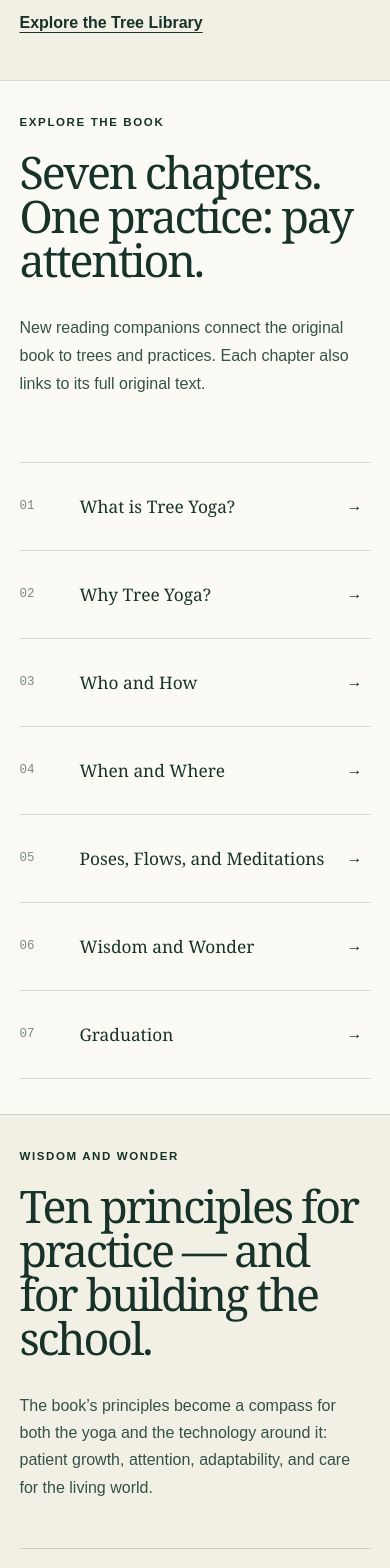
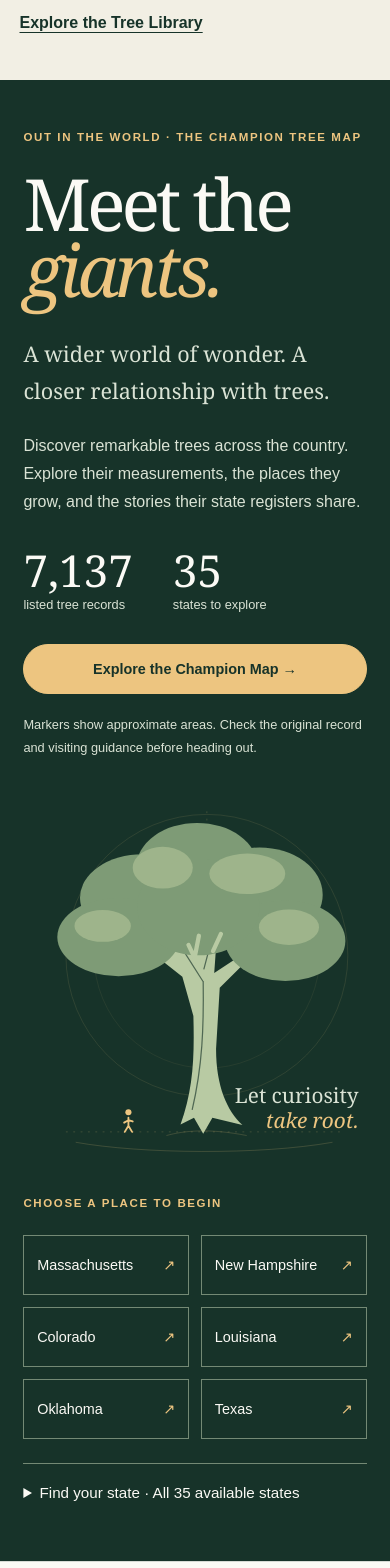
Before and after one commit to aianthems/tree-yoga-school, a Next.js app: page / in a window 390 px wide. Shown: the part 5720-7288 px from the top of the page. Built offline with nearby package versions, Linux system fonts and the light colour scheme.

Commit message:
Feature champion trees on the homepage and prioritize map exploration (#62)

```diff
--- /dev/null
+++ b/app/components/home-champions.tsx
@@ -0,0 +1,76 @@
+import Link from "next/link";
+import { championStates, type ChampionState } from "../../lib/champion-states";
+import { championHref } from "../../lib/champion-links";
+
+const featuredStates: ChampionState[] = ["MA", "NH", "CO", "LA", "OK", "TX"];
+const availableStates = Object.entries(championStates).sort((a, b) => a[1].name.localeCompare(b[1].name));
+const listedCount = availableStates.reduce((total, [, state]) => total + state.expectedRecords, 0);
+
+export default function HomeChampions() {
+  return (
+    <section className="home-champions" id="meet-the-giants" aria-labelledby="home-champions-title">
+      <div className="home-champions-main">
+        <div className="home-champions-copy">
+          <p className="section-kicker">Out in the world · The Champion Tree Map</p>
+          <h2 id="home-champions-title">Meet the<br /><em>giants.</em></h2>
+          <p className="home-champions-lede">A wider world of wonder. A closer relationship with trees.</p>
+          <p>Discover remarkable trees across the country. Explore their measurements, the places they grow, and the stories their state registers share.</p>
+          <div className="home-champions-stats">
+            <span><strong>{listedCount.toLocaleString("en-US")}</strong> listed tree records</span>
+            <span><strong>{availableStates.length}</strong> states to explore</span>
+          </div>
+          <Link className="button home-champions-button" href="/champion-trees#explorer" prefetch={false}>Explore the Champion Map →</Link>
+          <p className="home-champions-note">Markers show approximate areas. Check the original record and visiting guidance before heading out.</p>
+        </div>
+        <div className="home-champions-art" aria-hidden="true">
+          <svg viewBox="0 0 560 610" fill="none" focusable="false">
+            <circle cx="300" cy="260" r="230" stroke="currentColor" opacity=".18" />
+            <circle cx="300" cy="260" r="184" stroke="currentColor" opacity=".12" />
+            <path d="M70 548H525M300 25V552" stroke="currentColor" opacity=".3" strokeDasharray="3 9" />
+            <path d="M257 536C277 480 280 431 278 359L260 295 212 257 185 192 216 219 244 235 234 177 259 213 280 261 289 176 272 125 289 150 303 207 325 154 340 97 340 156 316 233 312 289 356 260 386 210 367 267 321 313 315 413C315 474 333 514 358 537L309 525 294 551 279 525Z" fill="#b8caa3" />
+            <path d="M276 512C293 440 295 376 294 302M294 303L261 251M295 283L310 226" stroke="#173329" strokeWidth="2" opacity=".65" />
+            <g fill="#7e9b76">
+              <ellipse cx="284" cy="116" rx="99" ry="72" />
+              <ellipse cx="195" cy="166" rx="102" ry="71" />
+              <ellipse cx="386" cy="161" rx="103" ry="77" />
+              <ellipse cx="156" cy="230" rx="100" ry="64" />
+              <ellipse cx="428" cy="236" rx="98" ry="66" />
+              <ellipse cx="286" cy="181" rx="100" ry="79" />
+            </g>
+            <g fill="#a9bd92" opacity=".75">
+              <ellipse cx="228" cy="117" rx="49" ry="34" />
+              <ellipse cx="366" cy="127" rx="62" ry="33" />
+              <ellipse cx="130" cy="212" rx="46" ry="26" />
+              <ellipse cx="434" cy="214" rx="49" ry="29" />
+            </g>
+            <path d="M270 243L280 264 287 228M310 253L323 225" stroke="#b8caa3" strokeWidth="7" strokeLinecap="round" />
+            <g stroke="#edc580" strokeWidth="3" strokeLinecap="round">
+              <circle cx="172" cy="516" r="5" fill="#edc580" stroke="none" />
+              <path d="M172 525V538M172 529L165 533M172 529L179 531M172 538L166 548M172 538L178 548" />
+            </g>
+            <path d="M234 554C263 546 304 542 365 554M86 565C193 584 387 586 505 565" stroke="currentColor" opacity=".3" />
+          </svg>
+          <p>Let curiosity<br /><em>take root.</em></p>
+        </div>
+      </div>
+      <div className="home-champions-states">
+        <p className="section-kicker">Choose a place to begin</p>
+        <nav className="home-champions-shortcuts" aria-label="Featured states on the Champion Map">
+          {featuredStates.map(state => (
+            <Link key={state} href={`${championHref({ state })}#explorer`} prefetch={false}>
+              <span>{championStates[state].name}</span><span aria-hidden="true">↗</span>
+            </Link>
+          ))}
+        </nav>
+        <details className="home-champions-directory">
+          <summary>Find your state · All {availableStates.length} available states</summary>
+          <nav aria-label="All states on the Champion Map">
+            {availableStates.map(([state, config]) => (
+              <Link key={state} href={`${championHref({ state })}#explorer`} prefetch={false}>{config.name}<span>{config.expectedRecords.toLocaleString("en-US")} records</span></Link>
+            ))}
+          </nav>
+        </details>
+      </div>
+    </section>
+  );
+}
--- a/app/globals.css
+++ b/app/globals.css
@@ -815,6 +815,11 @@ section[id] { scroll-margin-top: 90px; }
 
 /* Champion register coverage and regional navigation. */
 .champion-source-dates { max-width: 1200px; margin: 0 auto 2rem; padding: 0 1.5rem; }
+.champion-source-dates > .course-link { display: inline-flex; min-height: 44px; align-items: center; margin-bottom: 1.25rem; }
+.champion-source-dates h2 { font: 400 clamp(2rem, 3.5vw, 3rem)/1.15 Georgia, serif; letter-spacing: -.035em; }
+.champion-page-links { display: flex; flex-wrap: wrap; align-items: center; gap: .75rem 2rem; margin-top: 1.5rem; }
+.champion-page-links .course-link { display: inline-flex; min-height: 44px; align-items: center; }
+.champion-page [id^="source-"] { scroll-margin-top: 100px; }
 .champion-date-grid { display: grid; grid-template-columns: repeat(auto-fit, minmax(240px, 1fr)); gap: .8rem; }
 .champion-date-grid a { display: grid; gap: .35rem; padding: 1rem; border: 1px solid #b9c6b3; border-radius: 12px; color: inherit; text-decoration: none; }
 .champion-date-grid span, .champion-date-grid small { font-size: .85rem; }
@@ -1061,3 +1066,45 @@ section[id] { scroll-margin-top: 90px; }
   .home-hug .hug-art { max-height: 410px; }
 }
 @media (prefers-reduced-motion: reduce) { .hug-details-icon { transition: none; } }
+
+/* The homepage invitation stays lightweight: artwork and state links are server rendered. */
+.home-champions { background: #173329; color: #fbfaf5; overflow: hidden; }
+.home-champions-main { display: grid; grid-template-columns: 1.15fr 1fr; max-width: 1500px; margin: auto; padding: clamp(3rem, 7vw, 6rem) clamp(1.25rem, 6vw, 6rem) 2rem; gap: 3vw; align-items: center; }
+.home-champions .section-kicker { color: #edc580; line-height: 1.6; }
+.home-champions h2 { font: 400 clamp(4.5rem, 9vw, 9rem)/.92 Georgia, serif; letter-spacing: -.055em; margin: 1.5rem 0 2rem; }
+.home-champions h2 em { color: #edc580; font-weight: 400; }
+.home-champions-copy > p:not(.section-kicker) { max-width: 49ch; color: #dae3d5; line-height: 1.75; }
+.home-champions-copy .home-champions-lede { font: 400 clamp(1.35rem, 2vw, 1.8rem)/1.4 Georgia, serif; color: #fbfaf5; }
+.home-champions-stats { display: flex; flex-wrap: wrap; gap: 1.25rem 2.5rem; margin: 2rem 0; }
+.home-champions-stats span { display: flex; flex-direction: column; gap: .35rem; font-size: .8rem; color: #dae3d5; }
+.home-champions-stats strong { font: 400 2.75rem/1 Georgia, serif; color: #fbfaf5; }
+.home-champions-button { background: #edc580; color: #173329; border: 1px solid #edc580; white-space: normal; text-align: center; }
+.home-champions-button:hover { background: #fbfaf5; border-color: #fbfaf5; }
+.home-champions-copy .home-champions-note { font-size: .8rem; max-width: 55ch; margin-top: 1.25rem; }
+.home-champions-art { position: relative; color: #edc580; align-self: stretch; display: grid; align-content: center; }
+.home-champions-art svg { display: block; width: 100%; max-height: 620px; }
+.home-champions-art p { position: absolute; bottom: 0; right: 0; font: 400 clamp(1.3rem, 2vw, 2rem)/1.2 Georgia, serif; text-align: right; color: #dae3d5; }
+.home-champions-art p em { color: #edc580; }
+.home-champions-states { max-width: 1500px; margin: auto; padding: 1.5rem clamp(1.25rem, 6vw, 6rem) clamp(2.5rem, 5vw, 4.5rem); }
+.home-champions-shortcuts { display: grid; grid-template-columns: repeat(3, minmax(0, 1fr)); gap: .75rem; font-size: 1rem; }
+.home-champions-shortcuts a { display: flex; justify-content: space-between; align-items: center; gap: .75rem; min-height: 64px; padding: 1rem 1.25rem; border: 1px solid #748a75; opacity: 1; transition: background 160ms ease, border-color 160ms ease; }
+.home-champions-shortcuts a:hover { background: #29493a; border-color: #edc580; }
+.home-champions-shortcuts a > span:last-child { color: #edc580; }
+.home-champions-directory { margin-top: 1.5rem; border-top: 1px solid #748a75; }
+.home-champions-directory summary { padding: 1.25rem 0; cursor: pointer; font-size: .95rem; min-height: 48px; }
+.home-champions-directory nav { display: grid; grid-template-columns: repeat(4, minmax(0, 1fr)); gap: .5rem 1.5rem; }
+.home-champions-directory a { display: flex; flex-direction: column; justify-content: center; gap: .25rem; min-height: 64px; padding: .65rem 0; opacity: 1; border-bottom: 1px solid #748a75; }
+.home-champions-directory a:hover { color: #edc580; }
+.home-champions-directory a span { font-size: .75rem; color: #c4d2bd; }
+.home-champions :focus-visible { outline: 3px solid #edc580; outline-offset: 4px; }
+@media (max-width: 760px) {
+  .home-champions-main { grid-template-columns: 1fr; gap: 0; padding-bottom: 0; }
+  .home-champions h2 { font-size: clamp(4.5rem, 15vw, 7rem); }
+  .home-champions-art { max-width: 460px; justify-self: center; width: 100%; margin-top: 1.5rem; }
+  .home-champions-art svg { max-height: 400px; }
+  .home-champions-art p { bottom: 1rem; right: .5rem; }
+  .home-champions-shortcuts { grid-template-columns: repeat(2, minmax(0, 1fr)); }
+  .home-champions-shortcuts a { padding: .8rem; min-height: 60px; font-size: .9rem; }
+  .home-champions-directory nav { grid-template-columns: repeat(2, minmax(0, 1fr)); }
+}
+@media (prefers-reduced-motion: reduce) { .home-champions-shortcuts a { transition: none; } }
--- a/app/page.tsx
+++ b/app/page.tsx
@@ -1,6 +1,7 @@
 import { pageMetadata, siteDescription } from "../lib/site-seo";
 export const metadata = pageMetadata("/", "Tree Yoga School", siteDescription);
 import TreeEmbrace from "./components/tree-embrace";
+import HomeChampions from "./components/home-champions";
 import SiteHeader from "./components/site-header";
 import Image from "next/image";
 import Link from "next/link";
@@ -139,6 +140,8 @@ export default function Home() {
         </div>
       </section>
 
+      <HomeChampions />
+
       <section className="curriculum section-shell" id="curriculum">
         <div className="section-heading">
           <p className="section-kicker">Explore the book</p>
```
Also changed, not shown: app/champion-trees/champion-explorer.tsx (+23 -23 lines), app/champion-trees/page.tsx (+4 -3 lines).
